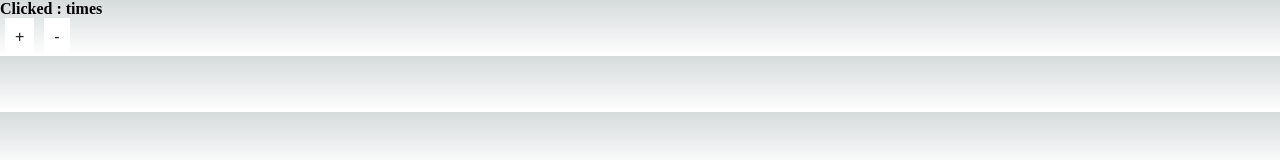
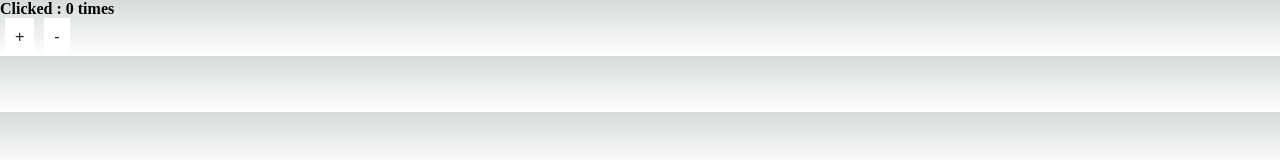
Before and after one commit to cpk0709/mypage-nextjs, a Next.js app: page /use-redux in a window 1280 px wide. Shown: the top 160 px of the page. Built offline with nearby package versions, Linux system fonts and the light colour scheme.

Commit message:
createStor 생성

```diff
--- a/package.json
+++ b/package.json
@@ -18,6 +18,7 @@
     "next": "13.4.17",
     "react": "18.2.0",
     "react-dom": "18.2.0",
+    "react-redux": "^8.1.3",
     "redux": "^4.2.1",
     "typescript": "5.1.6"
   }
--- a/src/pages/_app.tsx
+++ b/src/pages/_app.tsx
@@ -5,13 +5,17 @@ import type { AppProps } from 'next/app';
 
 import Head from '@/components/common/Head';
 import { globalStyles } from '@/styles/reset';
+import { createStore } from 'redux';
+import counter from '@/reducers';
+import { Provider } from 'react-redux';
 
 export default function App({ Component, pageProps }: AppProps) {
+  const store = createStore(counter);
   return (
-    <>
+    <Provider store={store}>
       <Global styles={globalStyles} />
       <Head />
-      <Component {...pageProps} />
-    </>
+      <Component {...pageProps} value={store.getState()} onIncrement={() => store.dispatch({type:'INCREMENT'})} onDecrement={() => store.dispatch({type:'DECREMENT'})}/>
+    </Provider>
   );
 }
--- a/src/pages/use-redux/index.tsx
+++ b/src/pages/use-redux/index.tsx
@@ -1,12 +1,19 @@
-const defaultPage = () => {
+type Props = {
+  value: number;
+  onIncrement: () => void;
+  onDecrement: () => void;
+}
 
+const defaultPage = ({value , onIncrement, onDecrement}: Props) => {
+  console.log(value);
+  console.log('sss',onIncrement);
   return (
     <section>
-      <h1>Clicked : times</h1>
-      <button style={{backgroundColor:'#fff',padding:'10px',marginInline:'5px'}}>
+      <h1>Clicked : {value} times</h1>
+      <button style={{backgroundColor:'#fff',padding:'10px',marginInline:'5px'}} onClick={onIncrement}>
         +
       </button>
-      <button style={{backgroundColor:'#fff',padding:'10px',marginInline:'5px'}}>
+      <button style={{backgroundColor:'#fff',padding:'10px',marginInline:'5px'}} onClick={onDecrement}>
         -
       </button>
     </section>
--- a/src/reducers/index.tsx
+++ b/src/reducers/index.tsx
@@ -5,7 +5,7 @@ const counter = (state = 0, action:{type:string}) => {
     case 'DECREMENT':
       return state - 1;
       default:
-        break;
+        return state;
   }
 }
 
```
Also changed, not shown: 1 other file (tests, documents, lock files or other folders).
